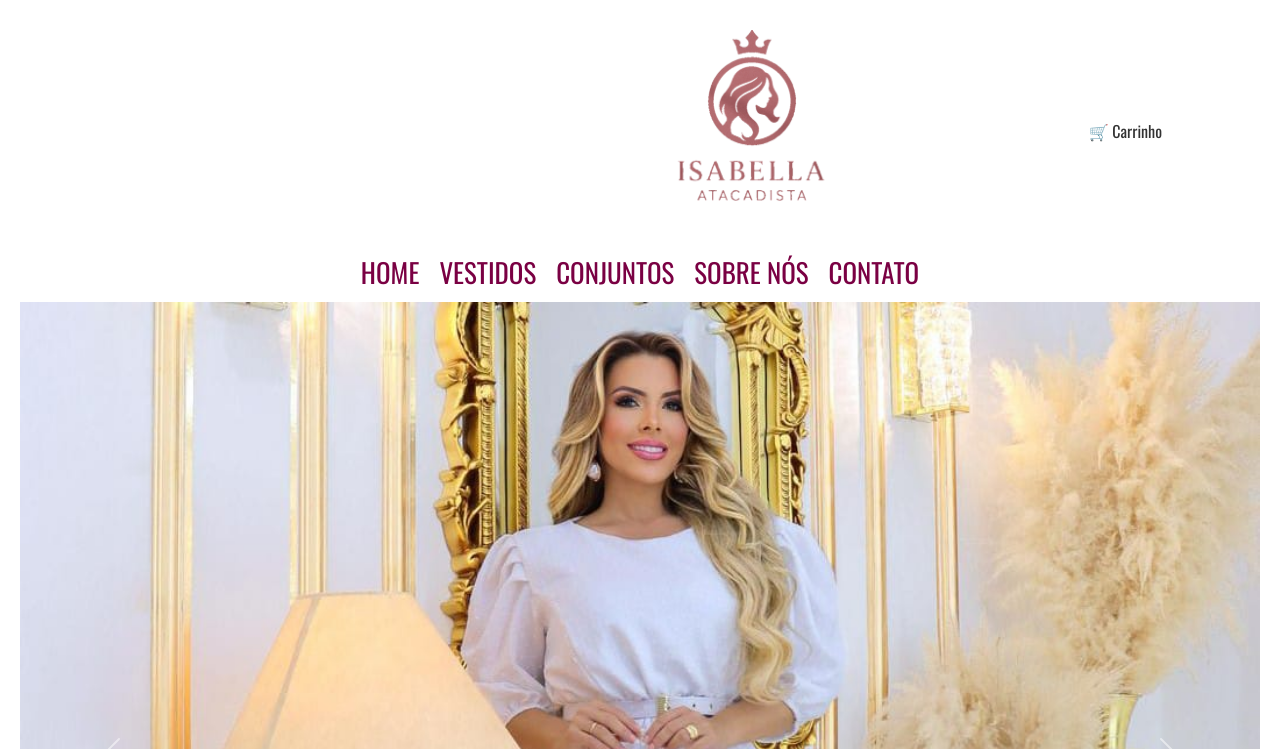
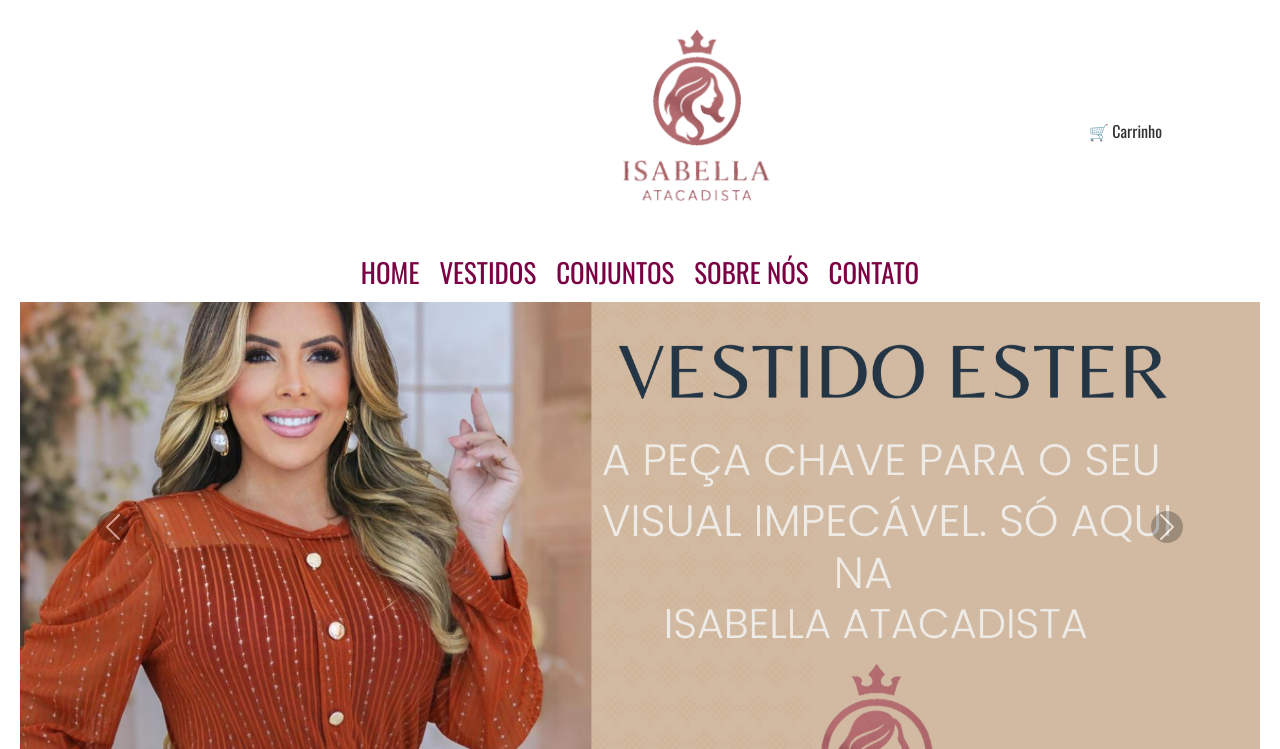
Before and after one commit to PFLYIN/IsabellaAtacadista, a PHP site: page / in a window 1280 px wide. Shown: the top 749 px of the page. Run offline with PHP 8.4, Linux system fonts and the light colour scheme.

Commit message:
boostrap/Carrossel.

```diff
--- a/CSS/catalago1.css
+++ b/CSS/catalago1.css
@@ -64,7 +64,7 @@ body {
   font-weight: bold;
 }
 .add-carrinho {
-  background: #ff69b4;
+  background: rgb(122, 0, 67);
   color: white;
   border: none;
   padding: 8px 14px;
@@ -72,7 +72,7 @@ body {
   cursor: pointer;
 }
 .add-carrinho:hover {
-  background: #e457a0;
+  background: rgb(65, 0, 35);
 }
 .modal {
   display: none; /* Oculto por padrão */
--- a/CSS/style.css
+++ b/CSS/style.css
@@ -1,6 +1,6 @@
 * {
 
-    padding: 0;
+  padding: 0;
 }
 
 body {
@@ -13,11 +13,17 @@ body {
   overflow: hidden;
   position: relative;
   max-width: 100%;
+  z-index: 1;
+  /* Garante que o banner esteja acima de outros elementos */
+  min-height: 300px;
+  /* Define uma altura mínima */
 }
 
 .banner {
   width: 100%;
-  display: none;
+  display: block;
+  /* Garante que o banner esteja visível */
+  visibility: visible;
 }
 
 .banner img {
@@ -30,11 +36,29 @@ body {
   display: block;
 }
 
+#carouselExampleAutoplaying {
+  width: 100%;
+  /* Faz o carrossel ocupar toda a largura */
+  height: 450px;
+  /* Define uma altura fixa para o carrossel */
+}
 
+.carousel-inner img {
+  width: 10%;
+  /* Garante que a imagem ocupe toda a largura */
+  height: 120%;
+  /* Faz a imagem preencher toda a altura do contêiner */
+  object-fit: cover;
+  /* Ajusta a imagem para cobrir o espaço sem margens */
+  object-position: center;
+  /* Centraliza a imagem */
+}
 
-#carouselExampleAutoplaying
-    width: 100%; /* Faz a imagem ocupar toda a largura */
-    height: auto; /* Mantém a proporção da imagem */
-    max-height: 15px; /* Define uma altura máxima para manter a imagem pequena */
+.carousel-control-prev-icon,
+.carousel-control-next-icon {
+  background-color: rgba(0, 0, 0, 0.5);
+  /* Adiciona contraste aos ícones */
+  border-radius: 50%;
+}
 
-}
+.img.d-block.w-100 {}
--- a/header.php
+++ b/header.php
@@ -39,7 +39,7 @@
 }
 
 .div-logo {
-     margin-left: 525px;
+     margin-left: 470px;
 }
 
 .div-logo img {
--- a/index.php
+++ b/index.php
@@ -1,6 +1,7 @@
 <?php include "header.php"; ?>
 <!DOCTYPE html>
 <html lang="pt-br">
+
 <head>
     <meta charset="UTF-8">
     <meta name="viewport" content="width=device-width, initial-scale=1.0">
@@ -8,28 +9,23 @@
     <link rel="preconnect" href="https://fonts.gstatic.com" crossorigin>
     <link href="https://fonts.googleapis.com/css2?family=Oswald:wght@200..700&display=swap" rel="stylesheet">
     <link rel="stylesheet" href="CSS/style.css">
+    <link href="https://cdn.jsdelivr.net/npm/bootstrap@5.3.5/dist/css/bootstrap.min.css" rel="stylesheet" integrity="sha384-SgOJa3DmI69IUzQ2PVdRZhwQ+dy64/BUtbMJw1MZ8t5HZApcHrRKUc4W0kG879m7" crossorigin="anonymous">
     <title>Isabella Atacadista</title>
-    <link href="https://cdn.jsdelivr.net/npm/bootstrap@5.3.5/dist/css/bootstrap.min.css" rel="stylesheet" integrity="sha384-SgOJa3DmI69IUzQ2PVdRZhwQ+dy64/BUtbMJw1MZ8t5HZApcHrRKUc4W0kG879m7" crossorigin="anonymous">
 </head>
+
 <body>
-    <!--Utilizando o site da PRIVALIA como referência-->
-    <!--https://br.privalia.com/public/index-->
 
-
-
-    <div id="carouselExampleAutoplaying" class="carousel slide"      data-bs-ride="carousel">
+    <!-- Carrossel do Bootstrap -->
+    <div id="carouselExampleAutoplaying" class="carousel slide" data-bs-ride="carousel">
         <div class="carousel-inner">
             <div class="carousel-item active">
-            <img src="IMAGEN/VestidoBranco2 (1).jpg" class="d-block w-100" alt="...">
+                <img src="Canva/VESTIDO ESTER BANNER_20250518_215946_0000.png" class="d-block w-100" alt="Vestido Branco">
             </div>
             <div class="carousel-item">
-            <img src="IMAGEN/VestidoSalmão.jpg" class="d-block w-100" alt="...">
+                <img src="Canva/reallygreatsite.com_20250515_212439_0000.png" class="d-block w-100" alt="Vestido Salmão">
             </div>
             <div class="carousel-item">
-            <img src="IMAGEN/logovestidomarroncomletras.jpg" class="d-block w-100" alt="...">
-          </div>
-          <div class="carousel-item">
-            <img src="IMAGEN/logovestidomarroncomletras.jpg" class="d-block w-100" alt="...">
+                <img src="Canva/Os Melhores Vestidos_20250515_190109_0000.png" class="d-block w-100" alt="Logo Vestido Marrom">
             </div>
         </div>
         <button class="carousel-control-prev" type="button" data-bs-target="#carouselExampleAutoplaying" data-bs-slide="prev">
@@ -42,6 +38,7 @@
         </button>
     </div>
 
+    <!-- Imagens fora do carrossel -->
     <main>
         <section class="banner-slider">
             <div class="banner">
@@ -57,14 +54,11 @@
                 </picture>
             </div>
         </section>
-
-
-    </div>
     </main>
 
     <script src="https://cdn.jsdelivr.net/npm/bootstrap@5.3.5/dist/js/bootstrap.bundle.min.js" integrity="sha384-k6d4wzSIapyDyv1kpU366/PK5hCdSbCRGRCMv+eplOQJWyd1fbcAu9OCUj5zNLiq" crossorigin="anonymous"></script>
+    <script src="carrinho.js"></script>
+    <?php include "footer.php"; ?>
+</body>
 
-<script src="carrinho.js"></script>
-<?php include "footer.php";?>
-</body>
 </html>
```
Also changed, not shown: Canva/.trashed-1750208408-Carla Dias_20250518_215906_0000.png (deleted). Lines whose indentation alone changed are shown as unchanged.
